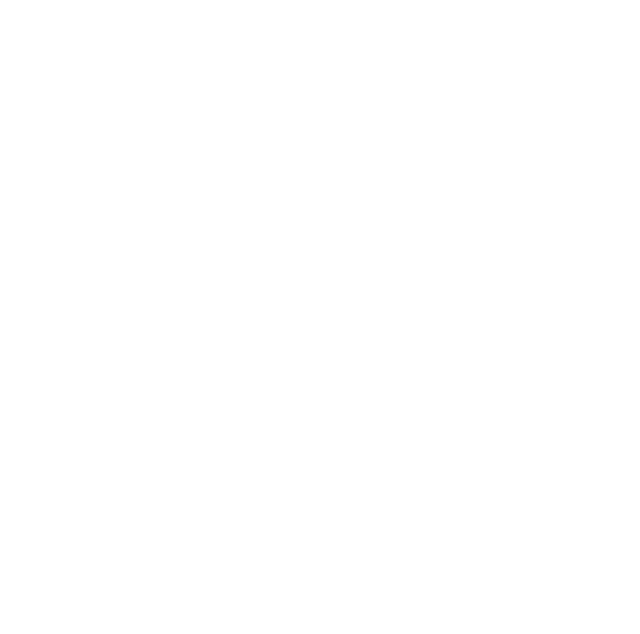
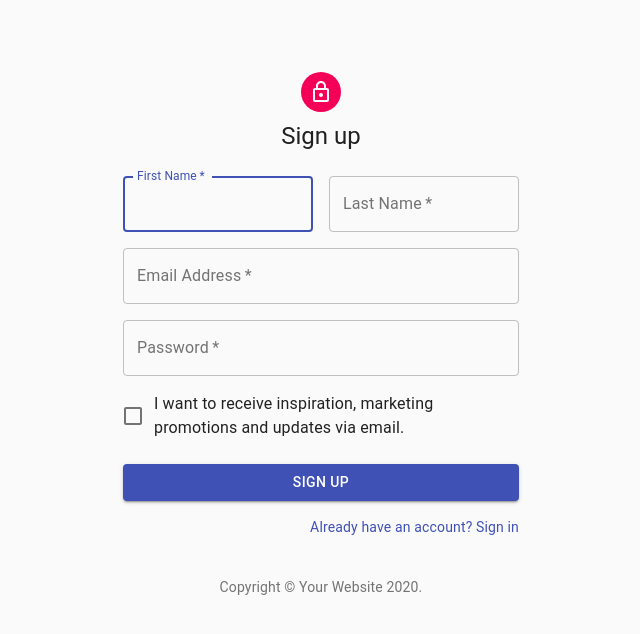
Before and after one commit to ItayLevyOfficial/levy_front, a React (Create React App) app: page /sign-up in a window 1280 px wide. Shown: the top 634 px of the page, without its empty margins (319-959 px from the left). Built offline with nearby package versions, Linux system fonts and the light colour scheme.

Commit message:
added sign up route

```diff
--- a/src/App.tsx
+++ b/src/App.tsx
@@ -1,11 +1,15 @@
 import React from 'react';
+import {BrowserRouter as Router, Switch, Route} from 'react-router-dom';
 import SignIn from './SignIn'
-import {BrowserRouter as Router, Switch, Route} from 'react-router-dom';
+import SignUp from './SignUp'
 
 function App() {
     return (
         <Router>
-            <Route component={SignIn} path='/login'/>
+            <Switch>
+                <Route component={SignIn} path='/login'/>
+                <Route component={SignUp} path='/sign-up'/>
+            </Switch>
         </Router>
     );
 }
--- /dev/null
+++ b/src/SignUp.tsx
@@ -0,0 +1,140 @@
+import React from 'react';
+import Avatar from '@material-ui/core/Avatar';
+import Button from '@material-ui/core/Button';
+import CssBaseline from '@material-ui/core/CssBaseline';
+import TextField from '@material-ui/core/TextField';
+import FormControlLabel from '@material-ui/core/FormControlLabel';
+import Checkbox from '@material-ui/core/Checkbox';
+import Link from '@material-ui/core/Link';
+import Grid from '@material-ui/core/Grid';
+import Box from '@material-ui/core/Box';
+import LockOutlinedIcon from '@material-ui/icons/LockOutlined';
+import Typography from '@material-ui/core/Typography';
+import { makeStyles } from '@material-ui/core/styles';
+import Container from '@material-ui/core/Container';
+
+function Copyright() {
+  return (
+    <Typography variant="body2" color="textSecondary" align="center">
+      {'Copyright © '}
+      <Link color="inherit" href="https://material-ui.com/">
+        Your Website
+      </Link>{' '}
+      {new Date().getFullYear()}
+      {'.'}
+    </Typography>
+  );
+}
+
+const useStyles = makeStyles(theme => ({
+  paper: {
+    marginTop: theme.spacing(8),
+    display: 'flex',
+    flexDirection: 'column',
+    alignItems: 'center',
+  },
+  avatar: {
+    margin: theme.spacing(1),
+    backgroundColor: theme.palette.secondary.main,
+  },
+  form: {
+    width: '100%', // Fix IE 11 issue.
+    marginTop: theme.spacing(3),
+  },
+  submit: {
+    margin: theme.spacing(3, 0, 2),
+  },
+}));
+
+export default function SignUp() {
+  const classes = useStyles();
+
+  return (
+    <Container component="main" maxWidth="xs">
+      <CssBaseline />
+      <div className={classes.paper}>
+        <Avatar className={classes.avatar}>
+          <LockOutlinedIcon />
+        </Avatar>
+        <Typography component="h1" variant="h5">
+          Sign up
+        </Typography>
+        <form className={classes.form} noValidate>
+          <Grid container spacing={2}>
+            <Grid item xs={12} sm={6}>
+              <TextField
+                autoComplete="fname"
+                name="firstName"
+                variant="outlined"
+                required
+                fullWidth
+                id="firstName"
+                label="First Name"
+                autoFocus
+              />
+            </Grid>
+            <Grid item xs={12} sm={6}>
+              <TextField
+                variant="outlined"
+                required
+                fullWidth
+                id="lastName"
+                label="Last Name"
+                name="lastName"
+                autoComplete="lname"
+              />
+            </Grid>
+            <Grid item xs={12}>
+              <TextField
+                variant="outlined"
+                required
+                fullWidth
+                id="email"
+                label="Email Address"
+                name="email"
+                autoComplete="email"
+              />
+            </Grid>
+            <Grid item xs={12}>
+              <TextField
+                variant="outlined"
+                required
+                fullWidth
+                name="password"
+                label="Password"
+                type="password"
+                id="password"
+                autoComplete="current-password"
+              />
+            </Grid>
+            <Grid item xs={12}>
+              <FormControlLabel
+                control={<Checkbox value="allowExtraEmails" color="primary" />}
+                label="I want to receive inspiration, marketing promotions and updates via email."
+              />
+            </Grid>
+          </Grid>
+          <Button
+            type="submit"
+            fullWidth
+            variant="contained"
+            color="primary"
+            className={classes.submit}
+          >
+            Sign Up
+          </Button>
+          <Grid container justify="flex-end">
+            <Grid item>
+              <Link href="#" variant="body2">
+                Already have an account? Sign in
+              </Link>
+            </Grid>
+          </Grid>
+        </form>
+      </div>
+      <Box mt={5}>
+        <Copyright />
+      </Box>
+    </Container>
+  );
+}
```
